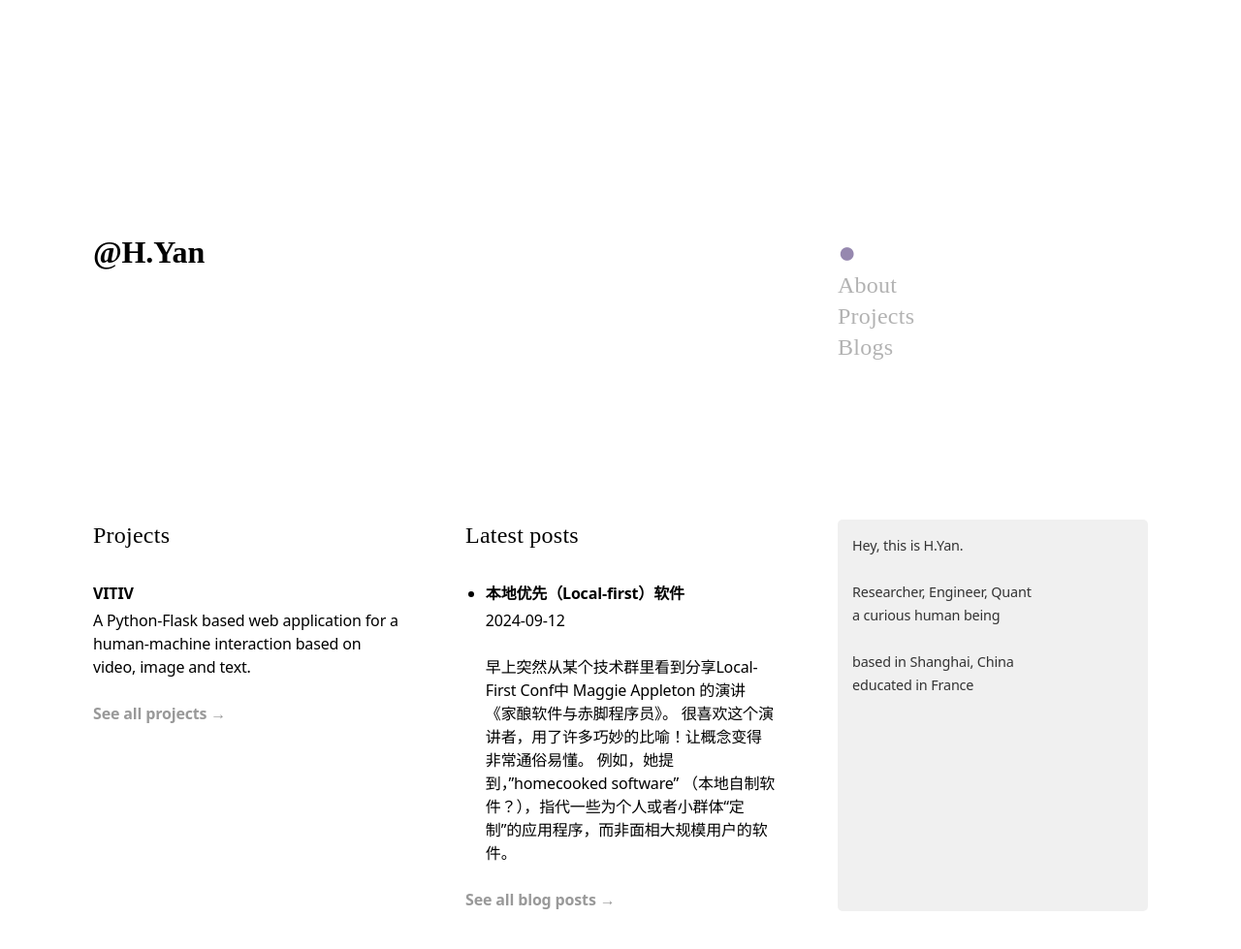
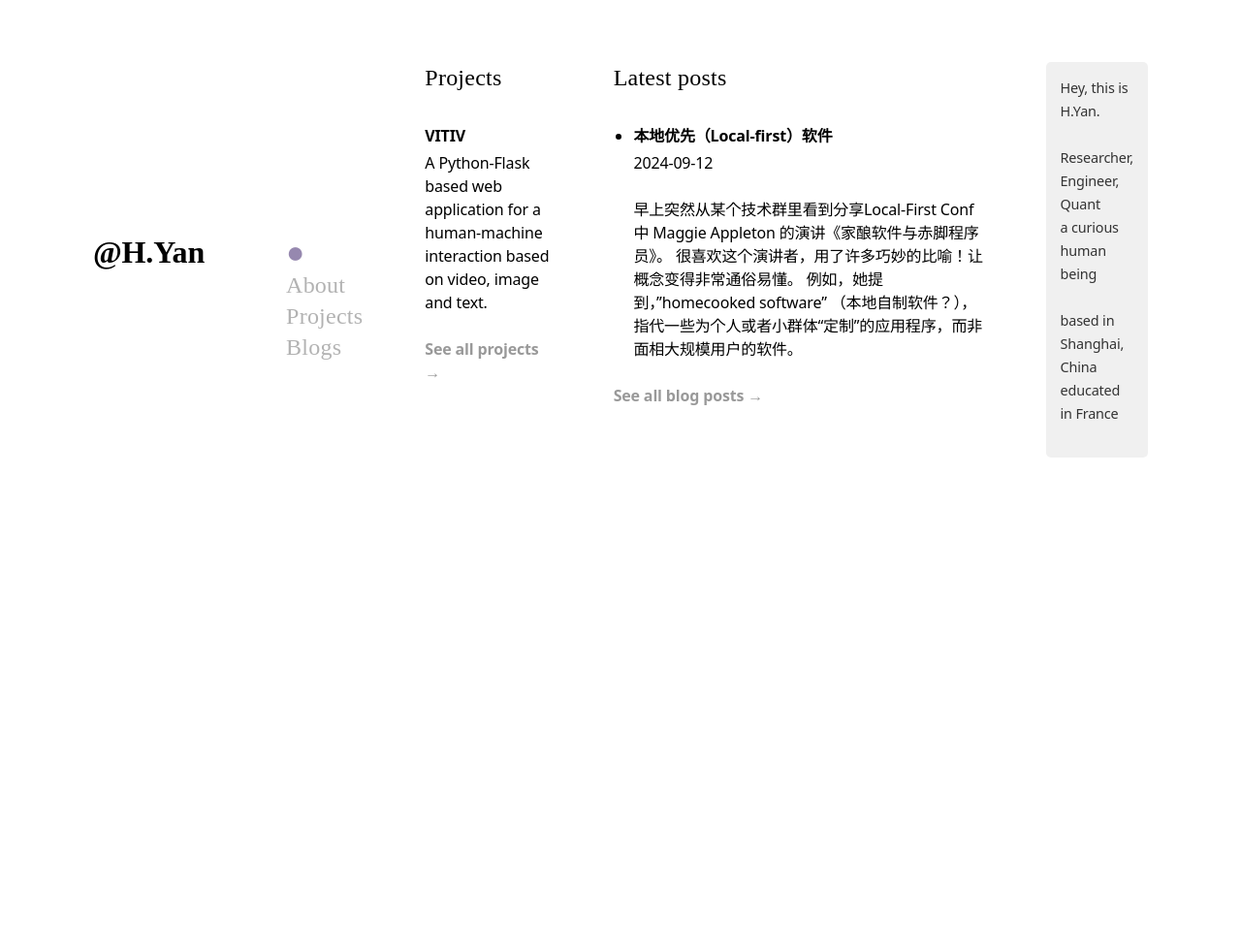
Before and after one commit to hyanworkspace/hyanworkspace.github.io, a Jekyll site: the page built from index.markdown, in a window 1280 px wide and 1028 px high. Shown: the top 979 px of the window at 97% size. Built offline with Jekyll 4.4.1, drawn with Linux system fonts in a browser that asks for light colours; some web fonts are replaced.

Commit message:
test menu

```diff
--- a/assets/css/base.css
+++ b/assets/css/base.css
@@ -2728,8 +2728,16 @@
     color: #333; /* 深灰色文字 */
 }
 
+.main {
+    display: flex;
+    justify-content: space-between;
+}
+
+.content {
+    flex: 1;
+}
+
 .menu {
-    position: sticky;
-    top: 20px; /* 调整顶部距离 */
-    text-align: right; /* 右对齐菜单项 */
-  }
+    width: 200px; /* 调整菜单宽度 */
+    margin-left: 20px; /* 与内容的间距 */
+}
```
